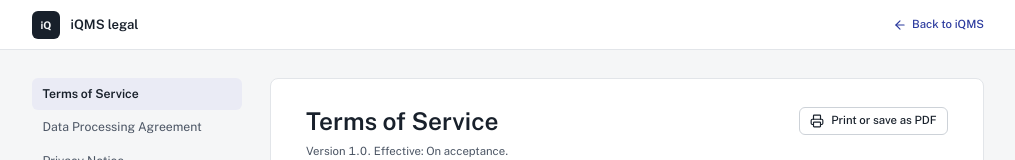
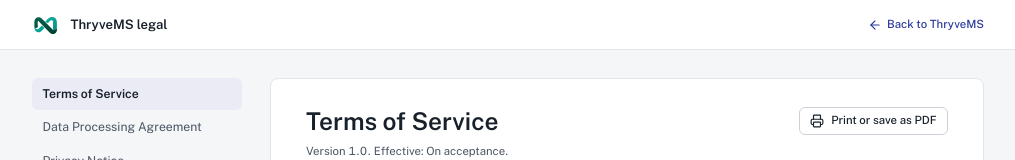
Before and after one commit to dbauto/afdhlskdfs-iqms-preview, a React (Vite) app in the folder app/: page /legal in a window 1280 px wide. Shown: the top 160 px of the page, without its empty margins (132-1147 px from the left). Built offline with nearby package versions, Linux system fonts and the light colour scheme.

Commit message:
Render inline ThryveMS mark on product screens

```diff
--- a/app/src/pages/legal/legal.tsx
+++ b/app/src/pages/legal/legal.tsx
@@ -6,6 +6,7 @@
 import { Badge } from "@/components/ui/badge"
 import { Button } from "@/components/ui/button"
 import { Markdown } from "@/components/app/markdown"
+import { ProductMark } from "@/components/app/product-mark"
 
 /**
  * Public legal centre, readable without signing in (linked from the sign-in page).
@@ -20,10 +21,10 @@
     <div className="min-h-screen bg-background">
       <header className="border-b bg-card print:hidden">
         <div className="mx-auto flex max-w-[72rem] items-center gap-3 px-4 py-3 md:px-8">
-          <span className="flex size-8 items-center justify-center rounded-sm bg-foreground text-xs font-bold text-background">iQ</span>
-          <span className="text-[0.9375rem] font-semibold">iQMS legal</span>
+          <ProductMark showName={false} />
+          <span className="text-[0.9375rem] font-semibold">ThryveMS legal</span>
           <Link to="/" className="ml-auto flex items-center gap-1.5 text-[0.8125rem] font-medium text-primary">
-            <ArrowLeftIcon className="size-4" /> Back to iQMS
+            <ArrowLeftIcon className="size-4" /> Back to ThryveMS
           </Link>
         </div>
       </header>
```
